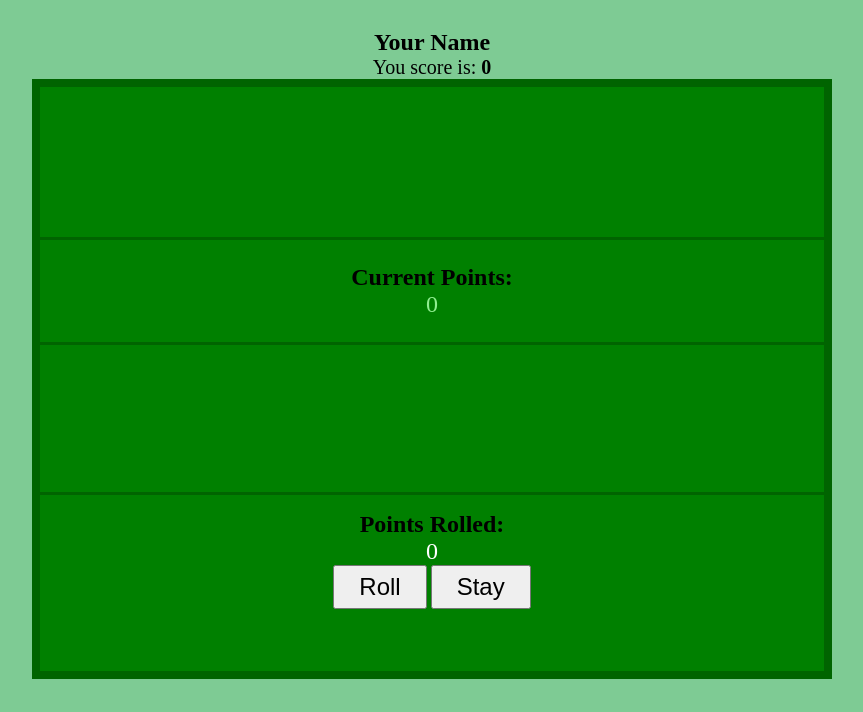
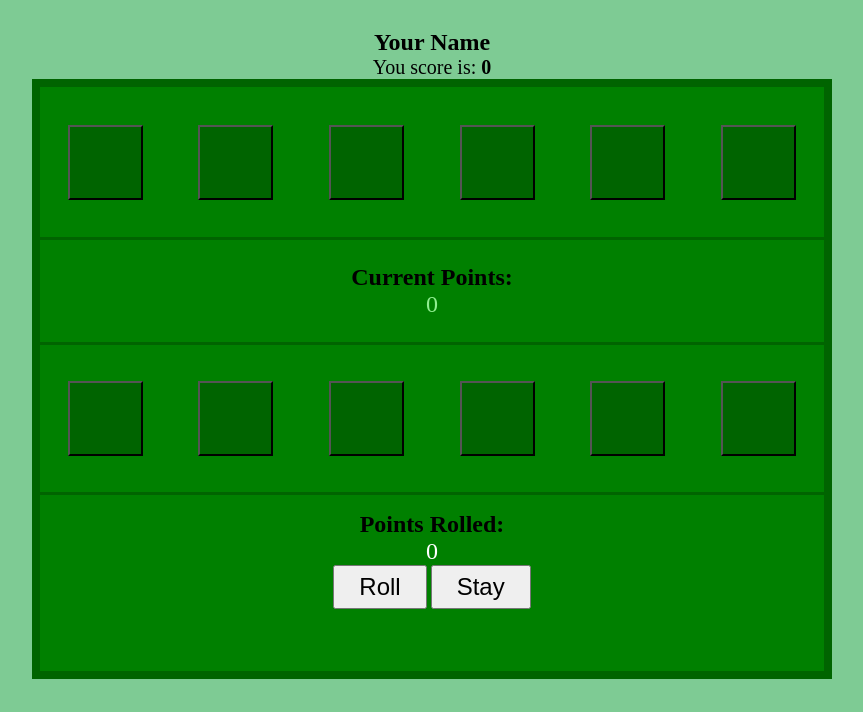
Before and after one commit to coffeeslammer/Zilch, a plain HTML site: page index.html in a window 1280 px wide. Shown: the part 88-800 px from the top of the page, without its empty margins (208-1071 px from the left). Drawn offline with Linux system fonts and the light colour scheme.

Commit message:
removed creating the dice slots in .js and just set it up in html

```diff
--- a/index.html
+++ b/index.html
@@ -23,12 +23,27 @@
                 <h2>You Got Zilch</h2>
                 <button class="zBtn">Continue</button>
             </div>
-            <div class="keep"></div>
+            <div class="keep">
+                <button class="kept"></button>
+                <button class="kept"></button>
+                <button class="kept"></button>
+                <button class="kept"></button>
+                <button class="kept"></button>
+                <button class="kept"></button>
+            </div>
             <div class="middle">
                 <h2>Current Points:</h2>
                 <p class="acumalated-points">0</p>
             </div>
-            <div class="rolled"></div>
+            <div class="rolled">
+                <button class="rolled-dice"></button>
+                <button class="rolled-dice"></button>
+                <button class="rolled-dice"></button>
+                <button class="rolled-dice"></button>
+                <button class="rolled-dice"></button>
+                <button class="rolled-dice"></button>
+
+            </div>
             <div class="points-rolled">
                 <h2>Points Rolled:</h2>
                 <p class="possible-score">0</p>
```
